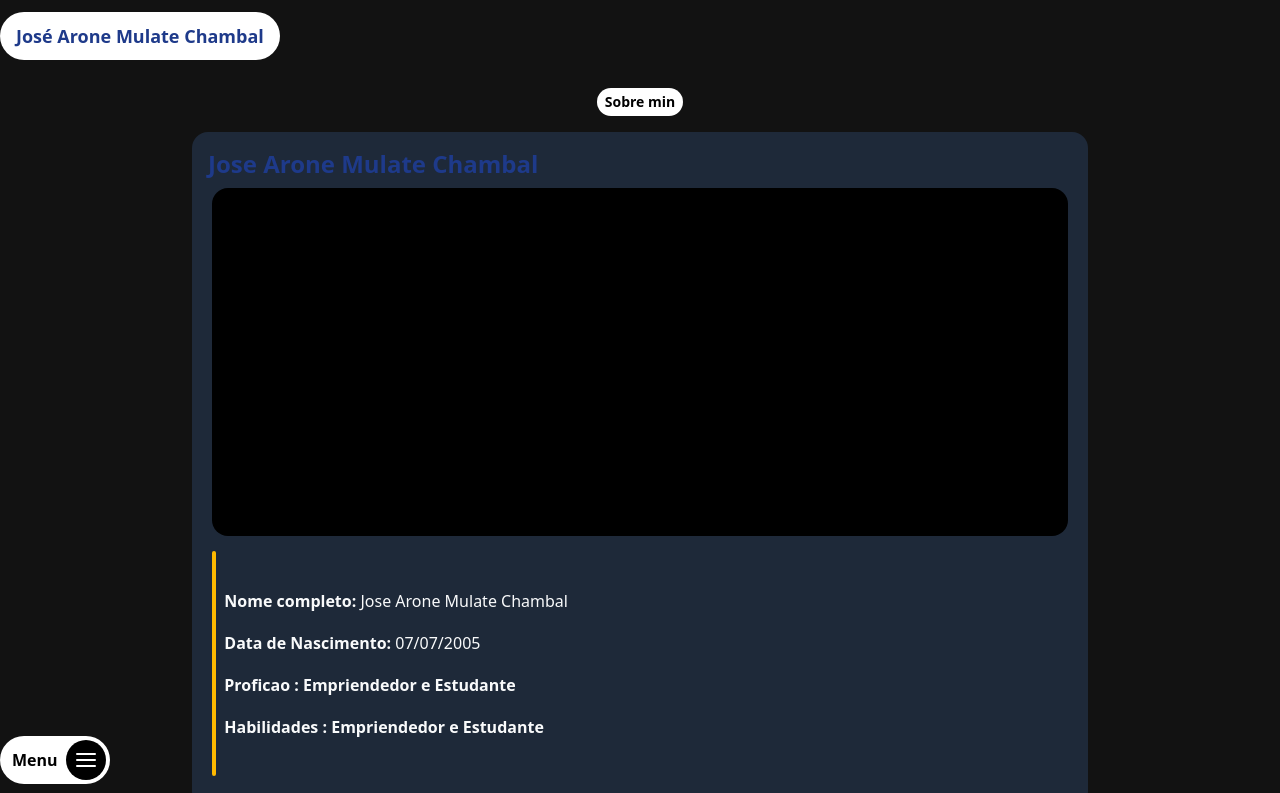
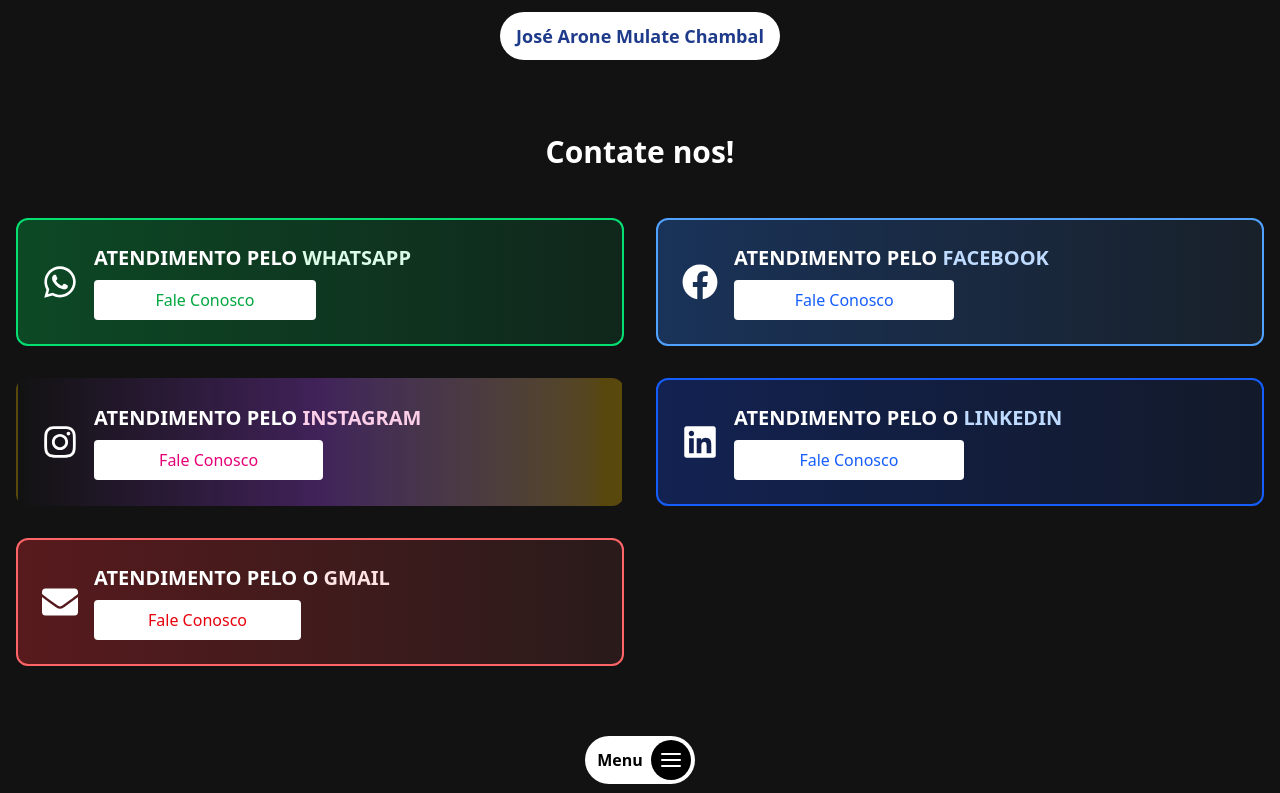
Before and after one commit to CUSTcoding/portifolio-jose, a Next.js app: page /contacto in a window 1280 px wide. Shown: the top 793 px of the page. Built offline with nearby package versions, Linux system fonts and the light colour scheme.

Commit message:
feat: modifiy ui/ui from contact page

```diff
--- a/src/app/contacto/page.tsx
+++ b/src/app/contacto/page.tsx
@@ -1,14 +1,15 @@
 import Logo from "@/components/header/logo";
 import Navbar from "@/components/header/menu";
-import About from "@/components/about/about";
+
 import Footer from "@/components/footer/footer";
+import Contact from "@/components/contact/contact";
 
 export default function Contacto(){
     return(
-        <main>
+        <main className="w-screen min-h-screen flex flex-col items-center justify-center gap-4">
             <Logo/>
             <Navbar/>
-            <About/>
+            <Contact/>
             <Footer/>
         </main>
     );
--- a/src/components/contact/contact.tsx
+++ b/src/components/contact/contact.tsx
@@ -1,14 +1,92 @@
+import { FaWhatsapp, FaEnvelope, FaLinkedin, FaFacebook, FaInstagram } from "react-icons/fa";
+
 export default function Contact() {
     return (
-        <section className="p-8 max-w-4xl mx-auto">
-            <h2 className="text-4xl font-bold mb-6">Contact Me</h2>
-            <p className="text-lg mb-4">
-                I'd love to hear from you! Whether you have a question, want to collaborate on a project, or just want to say hello, feel free to reach out.
-            </p>
-            <p className="text-lg mb-4">
-                You can contact me via email at
-            </p>
+        <section className="w-screen min-h-screen flex flex-col items-center justify-center py-20 gap-4">
+           <div className="container mx-auto px-4">
+                <div className="text-center mb-12">
+                    <h2 className="text-3xl font-bold !text-white">Contate nos!</h2>
+
+                </div>
+                <div className="grid md:grid-cols-2 gap-8 items-center content-center">
+
+                    <div className="bg-gradient-to-r from-green-500/30 to-green-400/10 border-2 border-green-400 rounded-xl p-6 flex items-center gap-4">
+                        <div className="!text-white text-4xl">
+                            <FaWhatsapp />
+                        </div>
+                        <div>
+                            <h3 className="text-xl font-bold !text-white">ATENDIMENTO PELO  <span className="text-green-100">WHATSAPP</span></h3>
+                            <a
+                                href="https://hackone.com.br/portfolio-whatsapp"
+                                className="mt-2 inline-block bg-white text-green-600 px-4 w-[calc(70%)] text-center py-2 rounded hover:bg-green-50 transition"
+                            >
+                                Fale Conosco
+                            </a>
+                        </div>
+                    </div>
+
+                    <div className="bg-gradient-to-r from-blue-500/30 to-blue-400/10 border-2 border-blue-400 rounded-xl p-6 flex items-center gap-4">
+                        <div className="!text-white text-4xl">
+                            <FaFacebook />
+                        </div>
+                        <div>
+                            <h3 className="text-xl font-bold !text-white">ATENDIMENTO PELO  <span className="text-blue-200">FACEBOOK</span></h3>
+                            <a
+                                href="https://hackone.com.br/portfolio-facebook"
+                                className="mt-2 inline-block bg-white w-[calc(70%)] text-center text-blue-600 px-4 py-2 rounded hover:bg-blue-50 transition"
+                            >
+                                Fale Conosco
+                            </a>
+                        </div>
+                    </div>
+
+                    <div className="bg-gradient-to-r from-pink-500/300 via-purple-500/30 to-yellow-400/30 border-2 border-transparent rounded-xl p-6 flex items-center gap-4">
+                        <div className="!text-white text-4xl">
+                            <FaInstagram />
+                        </div>
+                        <div>
+                            <h3 className="text-xl font-bold !text-white">ATENDIMENTO PELO  <span className="text-pink-200">INSTAGRAM</span></h3>
+                            <a
+                                href="https://hackone.com.br/portfolio-instagram"
+                                className="mt-2 inline-block bg-white w-[calc(70%)] text-center text-pink-600 px-4 py-2 rounded hover:bg-pink-50 transition"
+                            >
+                                Fale Conosco
+                            </a>
+                        </div>
+                    </div>
+
+                    <div className="bg-gradient-to-r from-blue-700/30 to-blue-600/10 border-2 border-blue-600 rounded-xl p-6 flex items-center gap-4">
+                        <div className="!text-white text-4xl">
+                            <FaLinkedin />
+                        </div>
+                        <div>
+                            <h3 className="text-xl font-bold !text-white">ATENDIMENTO PELO O <span className="text-blue-200">LINKEDIN</span></h3>
+                            <a
+                                href="https://hackone.com.br/portfolio-linkedin"
+                                className="mt-2 inline-block bg-white text-blue-600 px-4 py-2 w-[calc(70%)] text-center rounded hover:bg-blue-50 transition"
+                            >
+                                Fale Conosco
+                            </a>
+                        </div>
+                    </div>
+
+                    <div className="bg-gradient-to-r from-red-500/30 to-red-400/10 border-2 border-red-400 rounded-xl p-6 flex items-center gap-4">
+                        <div className="!text-white text-4xl">
+                            <FaEnvelope />
+                        </div>
+                        <div>
+                            <h3 className="text-xl font-bold !text-white">ATENDIMENTO PELO O <span className="text-red-100">GMAIL</span></h3>
+                            <a
+                                href="mailto:portfolio@hackone.com.br"
+                                className="mt-2 inline-block w-[calc(70%)] text-center bg-white text-red-600 px-4 py-2 rounded hover:bg-red-50 transition"
+                            >
+                                Fale Conosco
+                            </a>
+                        </div>
+                    </div>
+
+                </div>
+            </div>
         </section>
-
     );
 }
```
